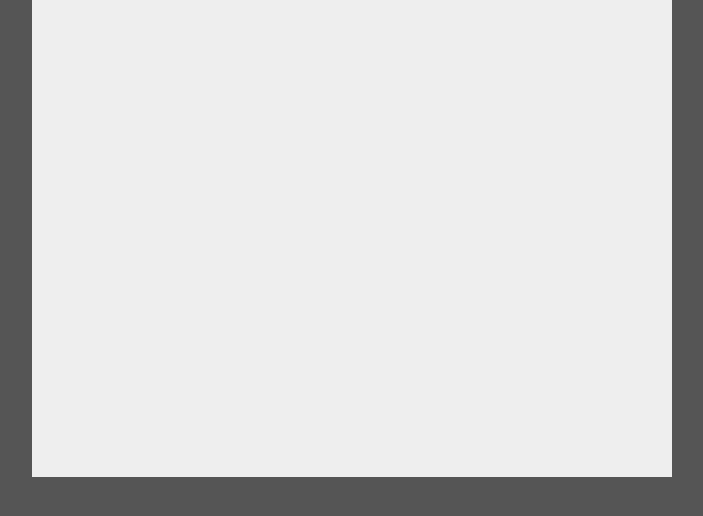
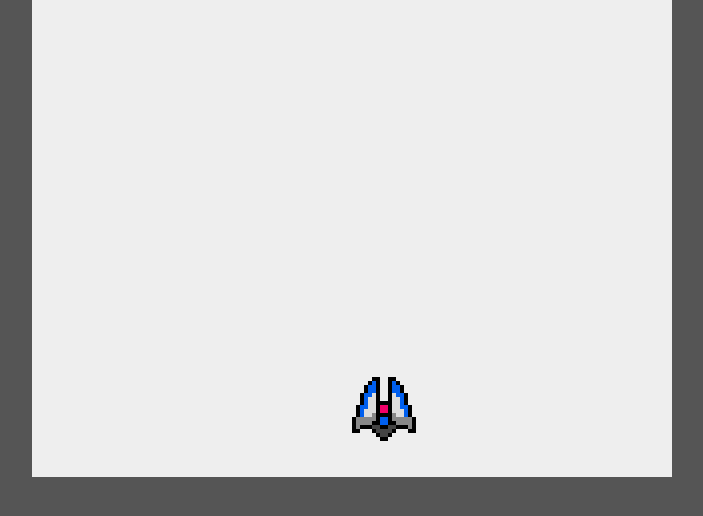
Before and after one commit to hiroki0104/shooting_game, a plain HTML site: page index.html in a window 1280 px wide. Shown: the part 40-556 px from the top of the page, without its empty margins (288-991 px from the left). Drawn offline with Linux system fonts and the light colour scheme.

Commit message:
update_character_position

```diff
--- a/index.html
+++ b/index.html
@@ -6,6 +6,7 @@
     <title>shooting_game</title>
     <link rel="stylesheet" href="css/style.css" />
     <script src="script/canvas2d.js"></script>
+    <script src="script/character.js"></script>
     <script src="script/script.js"></script>
   </head>
   <body>
--- /dev/null
+++ b/script/character.js
@@ -0,0 +1,47 @@
+// 座標を管理するためのクラス
+class Position {
+  constructor(x, y) {
+    this.x = null
+    this.y = null
+    this.set(x, y)
+  }
+  set(x, y) {
+    if (x != null) {
+      this.x = x
+    }
+    if (y != null) {
+      this.y = y
+    }
+  }
+}
+
+// キャラクター管理のための基幹クラス
+class Character {
+  constructor(ctx, x, y, life, image) {
+    this.ctx = ctx
+    this.position = new Position(x, y)
+    this.life = life
+    this.image = image
+  }
+  draw() {
+    this.ctx.drawImage(this.image, this.position.x, this.position.y)
+  }
+}
+
+// 自機のクラス
+class Viper extends Character {
+  constructor(ctx, x, y, image) {
+    super(ctx, x, y, 0, image)
+
+    this.isComing = false
+    this.comingStart = null
+    this.comingEndPosition = null
+  }
+
+  setComing(startX, startY, endX, endY) {
+    this.isComing = true
+    this.comingStart = Date.now()
+    this.position.set(startX, startY)
+    this.comingEndPosition = new Position(endX, endY)
+  }
+}
--- a/script/script.js
+++ b/script/script.js
@@ -1,12 +1,11 @@
 ;(() => {
   const CANVAS_WIDTH = 640
+  const CANVAS_WWIDTH_HALF = CANVAS_WIDTH / 2
   const CANVAS_HEIGHT = 480
 
   let util, canvas, ctx, image, startTime
   //  自機の現在地
-  let [viperX, viperY] = [CANVAS_WIDTH / 2, CANVAS_HEIGHT / 2]
-  let isComing = false
-  let comingStart
+  let viper
   window.addEventListener('load', () => {
     util = new Canvas2DUtility(document.getElementById('main_canvas'))
     canvas = util.canvas
@@ -26,9 +25,13 @@
     canvas.height = CANVAS_HEIGHT
 
     // 登場シーンからスタートするための設定
-    isComing = true
-    comingStart = Date.now() // 登場開始時のタイムスタンプの取得
-    viperY = CANVAS_HEIGHT
+    viper = new Viper(ctx, 0, 0, image)
+    viper.setComing(
+      CANVAS_WWIDTH_HALF, // 登場演出時の開始X座標
+      CANVAS_HEIGHT, // 登場演出時の開始Y座標
+      CANVAS_WWIDTH_HALF,
+      CANVAS_HEIGHT - 100
+    )
   }
 
   function eventSetting() {
@@ -61,20 +64,22 @@
     // let s = Math.sin(nowTime)
     // -1.0 ~ 1.0 を百倍
     // let x = s * 100.0
-    if (isComing === true) {
+    if (viper.isComing === true) {
       let justTime = Date.now()
-      let comingTime = (justTime - comingStart) / 1000
-      viperY = CANVAS_HEIGHT - comingTime * 50
-      if (viperY <= CANVAS_HEIGHT - 100) {
-        isComing = false
-        viperY = CANVAS_HEIGHT - 100
+      let comingTime = (justTime - viper.comingStart) / 1000
+      let y = CANVAS_HEIGHT - comingTime * 50
+      if (y <= viper.comingEndPosition.y) {
+        viper.isComing = false
+        y = viper.comingEndPosition.y
       }
+      viper.position.set(viper.position.x, y)
       if (justTime % 100 < 50) {
         ctx.globalAlpah = 0.5
       }
     }
-    ctx.drawImage(image, viperX, viperY)
-    // requestAnimationFrame(render)
+
+    viper.draw()
+    requestAnimationFrame(render)
   }
 
   function generateRandomInt(range) {
```
